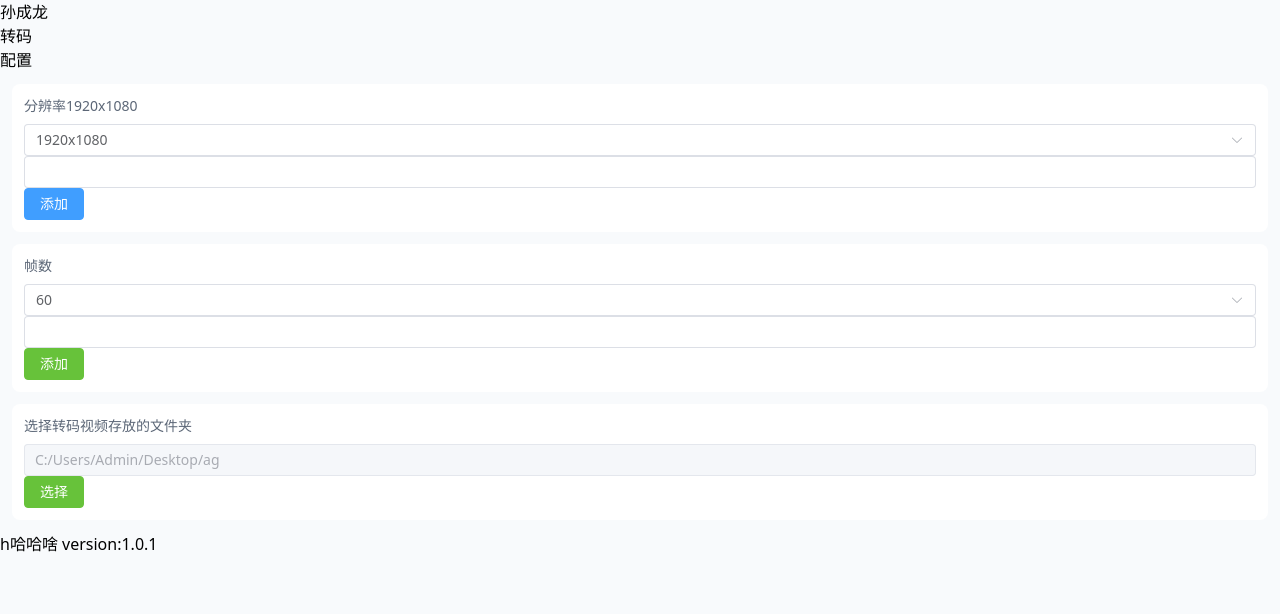
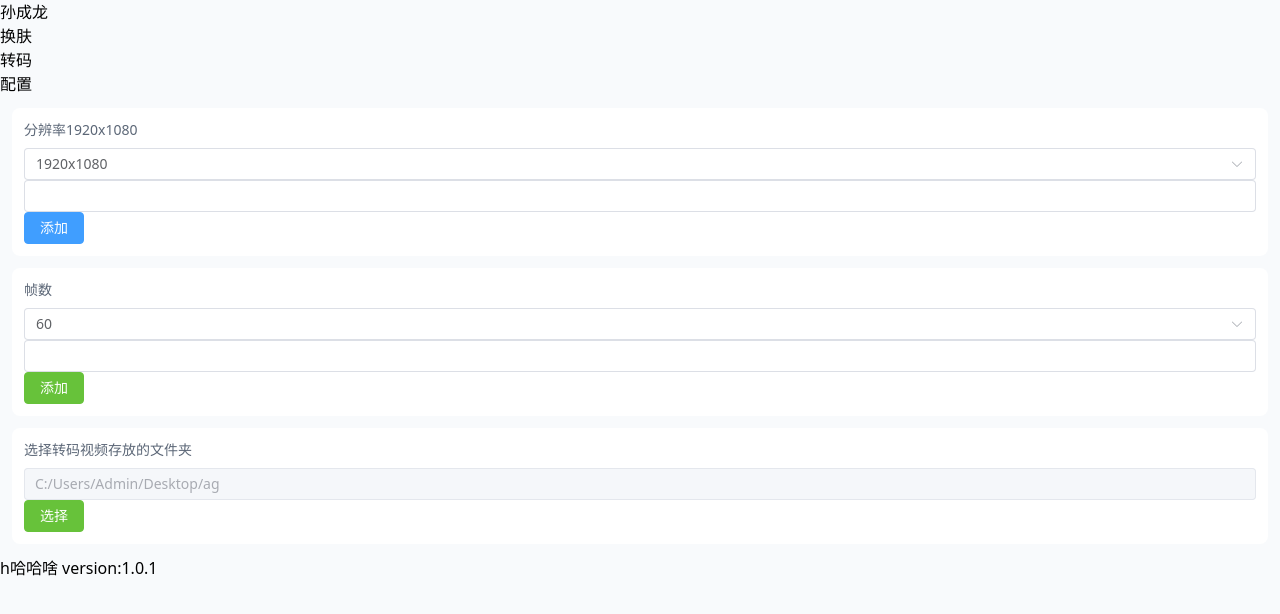
Before and after one commit to 18715672252/video-transcoding, a Vue app: page /setting in a window 1280 px wide. Shown: the top 614 px of the page. Built offline with nearby package versions, Linux system fonts and the light colour scheme.

Commit message:
增加换肤按钮

```diff
--- a/src/renderer/src/components/NavBar.vue
+++ b/src/renderer/src/components/NavBar.vue
@@ -2,6 +2,7 @@
   <main class="text-slate-600 bg-gray-50 text-xs flex justify-between px-3 py-2 drag">
     <section class="opacity-80">孙成龙</section>
     <section class="flex justify-between gap-2">
+      <div class="nodrag cursor-pointer">换肤</div>
       <div>
         <router-link to="/" class="nodrag">转码</router-link>
       </div>
```
